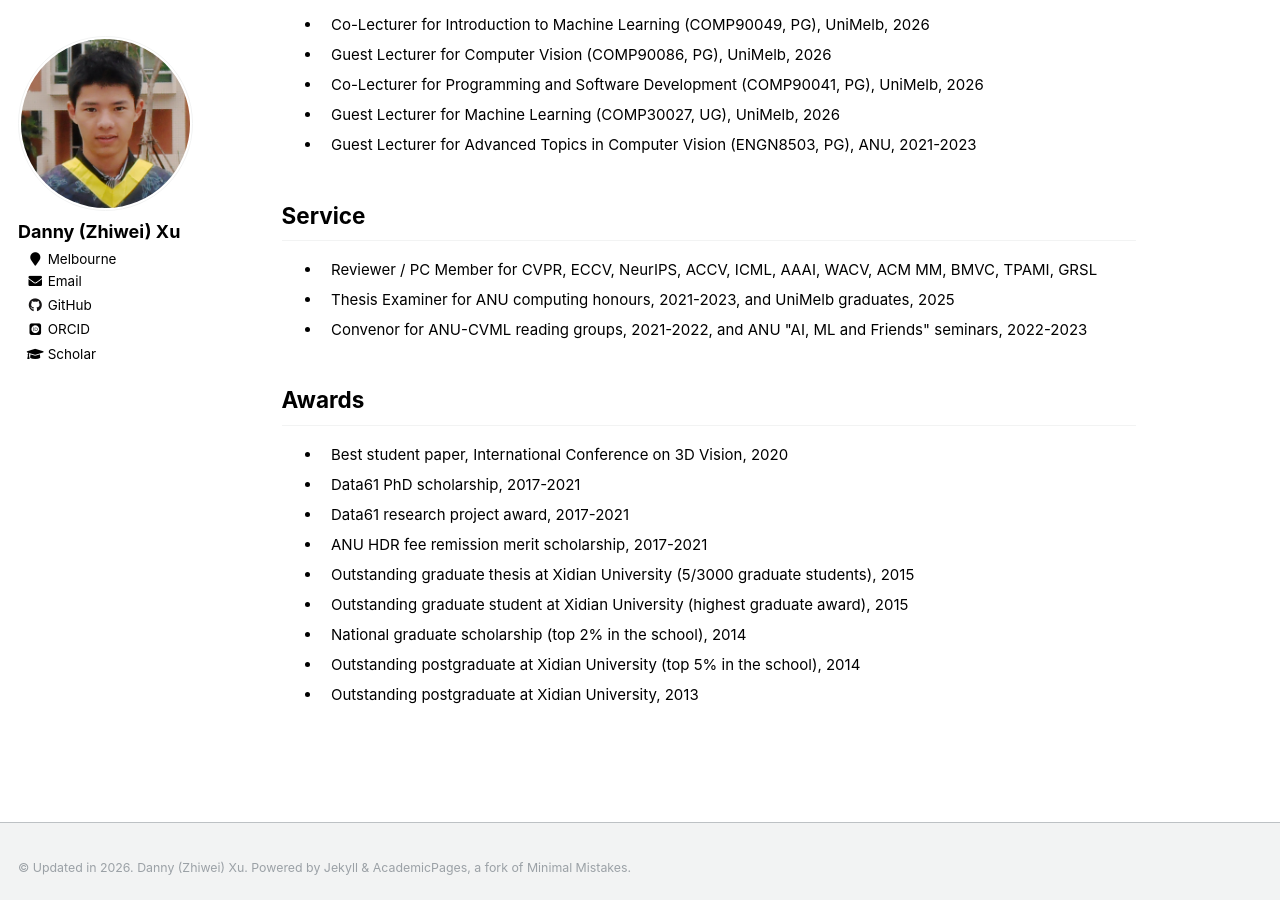
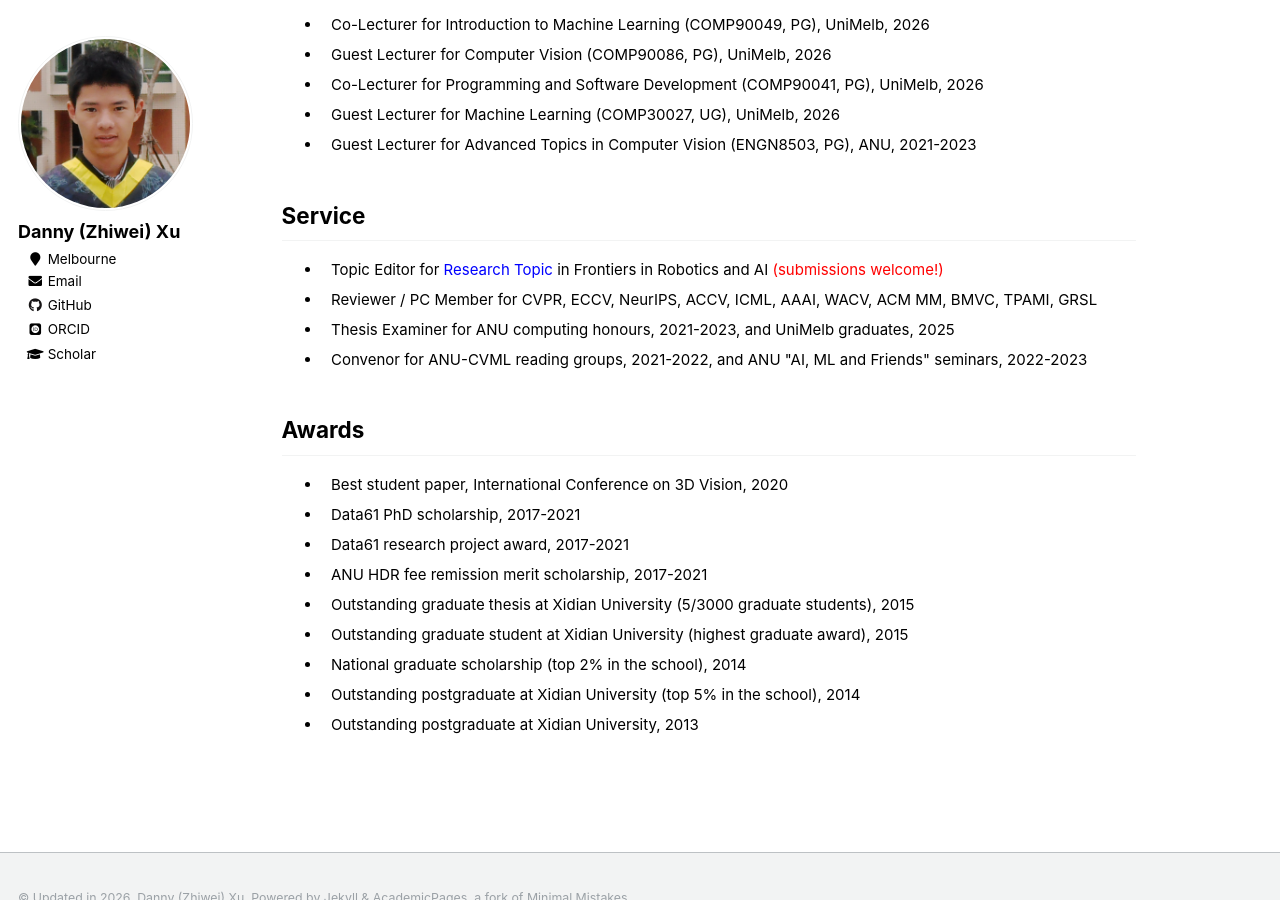
Before and after one commit to zwxu064/zwxu064.github.io, a Jekyll site: the page built from _pages/about.html, in a window 1280 px wide and 900 px high, scrolled down 3378 px. Built offline with Jekyll 4.4.1, drawn with Linux system fonts in a browser that asks for light colours; some web fonts are replaced.

Commit message:
Update about.html

```diff
--- a/_pages/about.html
+++ b/_pages/about.html
@@ -493,7 +493,8 @@
 
 <h2 id="service">Service</h2>
   <ul>
-    <li><div>Reviewer / PC Member for CVPR, ECCV, NeurIPS, ACCV, ICML, AAAI, WACV, ACM MM, BMVC, TPAMI, GRSL</div>
+    <li><div>Topic Editor for <a href="https://www.frontiersin.org/research-topics/88193/from-visual-perception-to-reliable-action-geometry-grounded-and-generative-intelligence-for-robotics" target="_blank" rel="noopener">Research Topic</a> in Frontiers in Robotics and AI <span style="color:red;">(submissions welcome!)</span></div></li>
+	<li><div>Reviewer / PC Member for CVPR, ECCV, NeurIPS, ACCV, ICML, AAAI, WACV, ACM MM, BMVC, TPAMI, GRSL</div>
 	<li><div>Thesis Examiner for ANU computing honours, 2021-2023, and UniMelb graduates, 2025</div>
     <li><div>Convenor for ANU-CVML reading groups, 2021-2022, and ANU <a style="color: inherit;" href="https://cs.anu.edu.au/ai-ml-friends/", target="_blank">"AI, ML and Friends"</a> seminars, 2022-2023</div>
   </ul>
```
